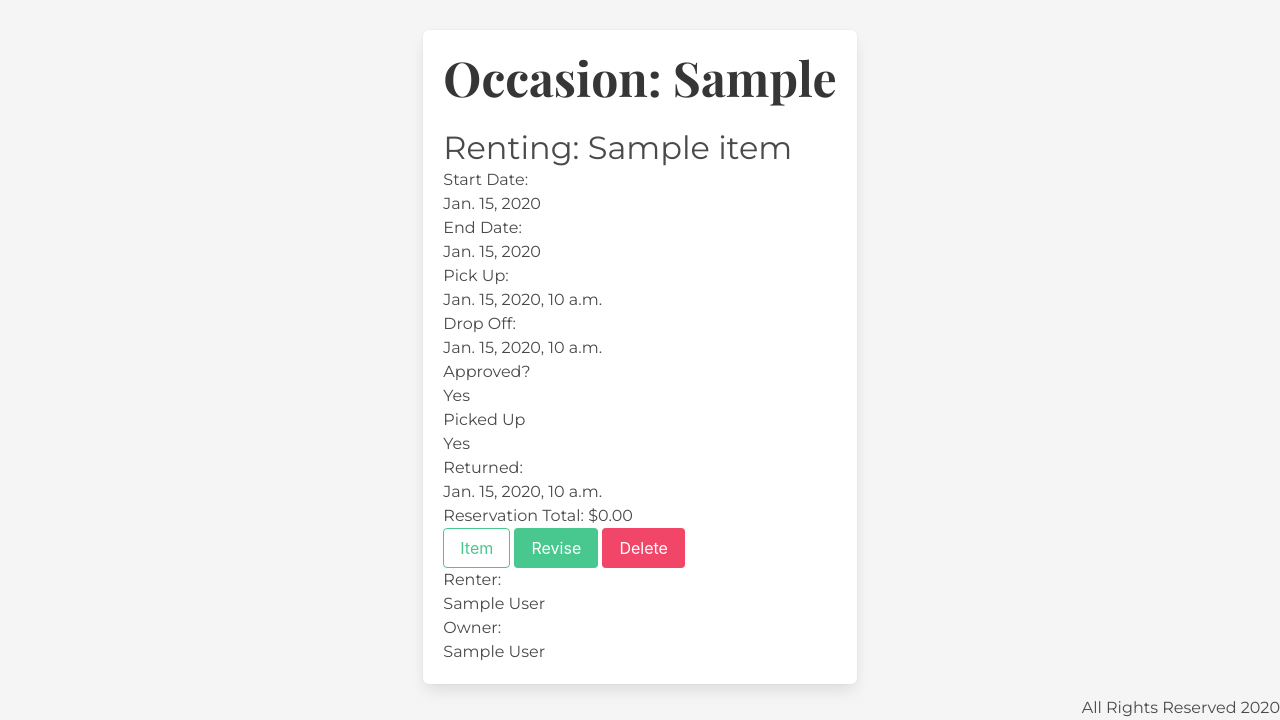
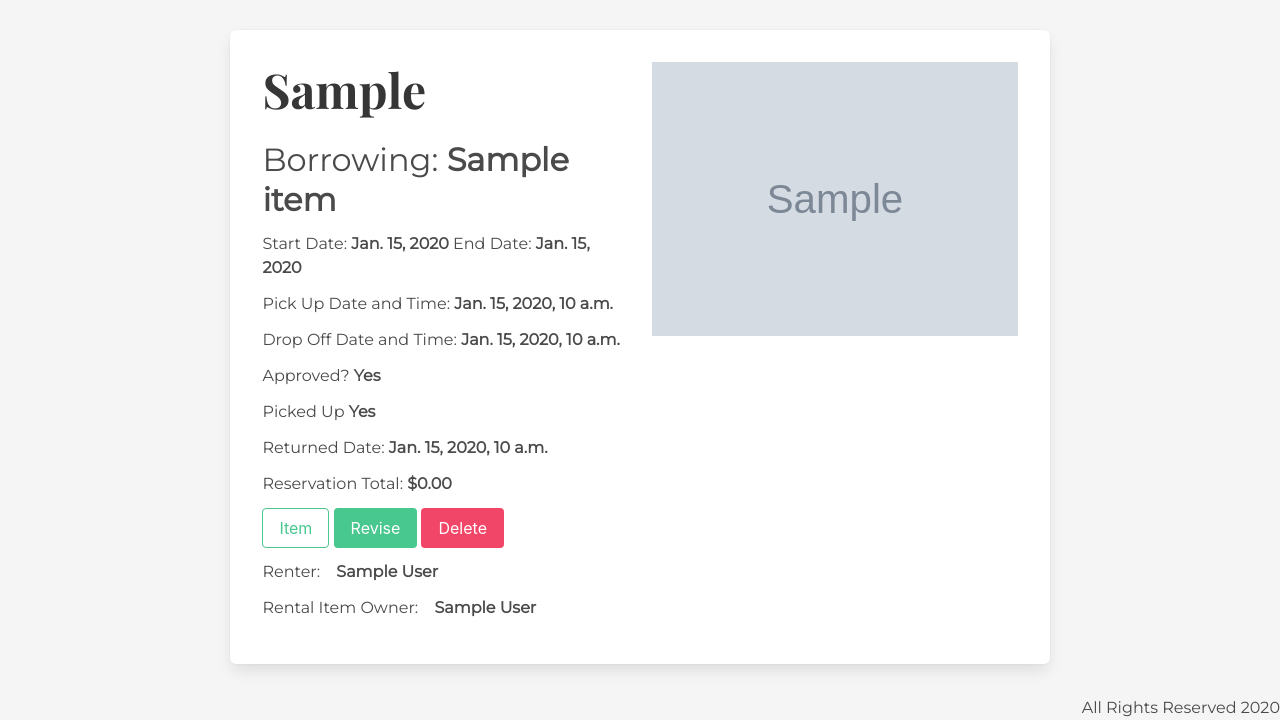
Before and after one commit to nathanjh-28/Borrow-This, a Django app: page /rez/1 in a window 1280 px wide. Shown: the part 80-800 px from the top of the page. Run offline with Django 3.2, Linux system fonts and the light colour scheme; a user stored in the database is signed in; tables that the repository leaves empty hold one stand-in row (values such as "Sample post"); grey boxes marked "Sample" are stand-in pictures; some libraries are stand-ins or nearby versions; some web fonts are replaced.

Commit message:
stopping point with styling

```diff
--- a/rentals_app/static/css/main.css
+++ b/rentals_app/static/css/main.css
@@ -52,6 +52,11 @@ input, textarea {
     margin-bottom: 1em;
 }
 
+input[type=checkbox]{
+    width: auto;
+    display: inline;
+}
+
 .width-80 {
     width: 80%;
 }
@@ -64,6 +69,10 @@ input, textarea {
 
 a {
     color: inherit;
+}
+
+.min-ht-column {
+    min-height: 80%;
 }
 
 
@@ -145,6 +154,7 @@ width: 80%;
     /* justify-content: center; */
     flex-direction: column;
     background-color: whitesmoke;
+    width: 100%;
 }
 
 /* parent of the header */
@@ -159,6 +169,7 @@ width: 80%;
     display: flex;
     flex-wrap: wrap;
     justify-content: flex-start;
+    width: 100%;
 }
 /* child of rental items */
 .br-rental-item{
@@ -222,11 +233,16 @@ width: 80%;
 
 .item-details-box{
     width: 100%;
+    height: 40%;
     display: flex;
 }
 
 .item-pics{
-    width: 50%;
+    width: 22%;
+}
+
+.item-details {
+    width: 22%;
 }
 
 .review-star{
--- a/rentals_app/templates/base.html
+++ b/rentals_app/templates/base.html
@@ -6,17 +6,15 @@
     <meta name="viewport" content="width=device-width, initial-scale=1.0">
     <title>Borrow This</title>
     <!-- Font Awesome -->
-    <!-- <link rel="stylesheet" href="https://maxcdn.bootstrapcdn.com/font-awesome/5.14.0/css/font-awesome.min.css"> -->
-
     <link rel="stylesheet" href="https://cdnjs.cloudflare.com/ajax/libs/font-awesome/5.14.0/css/all.min.css">
     <!-- Bulma CDN -->
     <link rel="stylesheet" href="https://cdn.jsdelivr.net/npm/bulma@0.9.0/css/bulma.min.css">
     <!-- Bulma Calendar Extension -->
-    <link href="{% static 'bulma-calendar/dist/css/bulma-calendar.min.css' %}" rel="stylesheet">
+    <!-- <link href="{% static 'bulma-calendar/dist/css/bulma-calendar.min.css' %}" rel="stylesheet"> -->
     <!-- Main CSS -->
     <link rel="stylesheet" type="text/css" href="{% static 'css/main.css' %}">
     <!-- Bulma Calendar Extension JS -->
-    <script defer src="{% static 'bulma-calendar/dist/js/bulma-calendar.min.js' %}"></script>
+    <!-- <script defer src="{% static 'bulma-calendar/dist/js/bulma-calendar.min.js' %}"></script> -->
     <!-- APP JS -->
     <script defer src="{%static 'js/app.js' %}"></script>
 
--- a/rentals_app/templates/browse.html
+++ b/rentals_app/templates/browse.html
@@ -116,7 +116,7 @@
 </script>
 
 
-    <section class="br-rental-items">
+    <section class="br-rental-items width-80">
         <!-- https://stackoverflow.com/questions/1107737/numeric-for-loop-in-django-templates -->
         {#}{% for i in '0123456789'|make_list %}{#}
             {#}{{ forloop.counter}}{#}
--- a/rentals_app/templates/reservation-detail.html
+++ b/rentals_app/templates/reservation-detail.html
@@ -2,37 +2,32 @@
 
 {% block content %}
 
-<div class="box mt-6">
-    <h1 class="title is-1">Occasion: {{rez.occasion}}</h1>
+<div class="box mt-6 width-80 columns">
+    <div class="column">
+        <h1 class="title is-1">{{rez.occasion}}</h1>
         <a href="{% url 'item_detail' rez.item.id %}">
-        <h2 class="subtitle is-3">Renting: {{rez.item.title}}</h2>
+            <h2 class="subtitle is-3 my-3">Borrowing: <span class="has-text-weight-bold">{{rez.item.title}}</h2></span>
         </a>
-    <p>Start Date: </p>
-        <p>{{rez.start_date}}</p>
-    <p>End Date: </p>
-    <p>{{rez.end_date}}</p>
-    <p>Pick Up: </p>
-    <p>{{rez.pick_up}}</p>
-    <p>Drop Off: </p>
-    <p>{{rez.drop_off}}</p>
-    <p>Approved? </p>
-    <p>{% if rez.approved %}
-        Yes
+        <p class="my-3">Start Date: <span class="has-text-weight-bold">{{rez.start_date}} </span>End Date: <span class="has-text-weight-bold">{{rez.end_date}}</span></p>
+        <p class="my-3">Pick Up Date and Time: <span class="has-text-weight-bold">{{rez.pick_up}}</span></p>
+        <p class="my-3"> Drop Off Date and Time: <span class="has-text-weight-bold">{{rez.drop_off}}</span></p>
+        <p class="my-3">Approved?
+            {% if rez.approved %}
+            <span class="has-text-weight-bold">Yes
             {% else %}
-        No
+            No</span>
             {% endif %}
         </p>
-    <p>Picked Up</p>
-    <p>{% if rez.picked_up %} Yes
-        {% else %} No
+        <p class="my-3"> Picked Up <span class="has-text-weight-bold">
+            {% if rez.picked_up %} Yes
+            {% else %} No </span>
             {% endif %}
         </p>
-    <p>Returned:</p>
-    <p>
-        {{rez.returned_date}}
+        <p class="my-3">Returned Date:
+            <span class="has-text-weight-bold">{{rez.returned_date}} </span>
         </p>
-    <p>
-        Reservation Total: ${{rez_total}}
+        <p class="my-3">
+            Reservation Total: <span class="has-text-weight-bold">${{rez_total}} </span>
         </p>
 
 
@@ -54,10 +49,18 @@
             <a href="{% url 'rez_delete' rez.id %}">
             <button class="button is-danger">Delete</button></a>
             {% endif %}
-        <p>Renter:</p>
-        <a href="{% url 'profile' rez.renter.id %}">{{rez.renter.display_name}}</a>
-        <p>Owner:</p>
-        <a href="{% url 'profile' rez.item.owner.id %}">{{rez.item.owner.display_name}}</a>
+            <p class="my-3">Renter:
+            <a class="has-text-weight-bold mx-3" href="{% url 'profile' rez.renter.id %}">{{rez.renter.display_name}}</a></p>
+            <p class="my-3">
+            Rental Item Owner:
+            <a class="has-text-weight-bold mx-3" href="{% url 'profile' rez.item.owner.id %}">{{rez.item.owner.display_name}}</a></p>
+    </div>
 
+
+        <div class="column">
+            <a href="{% url 'item_detail' rez.item.id %}">
+                <img src="{{rez.item.picture}}" alt="">
+                </a>
+        </div>
 </div>
 {% endblock%}
--- a/rentals_app/views.py
+++ b/rentals_app/views.py
@@ -58,11 +58,11 @@ def dashboard(request):
     user = request.user
     current_profile = Profile.objects.get(user_id=request.user.id)
     items = Rental_Item.objects.filter(owner_id=current_profile.id)
-    reservations = Reservation.objects.filter(renter_id=current_profile.id)
+    reservations = Reservation.objects.filter(renter_id=current_profile.id).order_by('start_date')
     item_ids = []
     for item in items:
         item_ids.append(item.id)
-    myreservations = Reservation.objects.filter(item_id__in=item_ids)
+    myreservations = Reservation.objects.filter(item_id__in=item_ids).order_by('start_date')
     needs_approval = myreservations.filter(approved=False)
     myreviews = Review.objects.filter(item_id__in=item_ids)
     context = {
@@ -196,7 +196,7 @@ def item_detail(request, item_id):
     item = Rental_Item.objects.get(id=item_id)
     user = request.user
     current_profile = Profile.objects.get(user_id=user.id)
-    reservations = Reservation.objects.filter(item_id=item.id)
+    reservations = Reservation.objects.filter(item_id=item.id).order_by('start_date')
     reviews = Review.objects.filter(item_id=item_id)
     context = {
         'item':item,
@@ -276,7 +276,7 @@ def add_rez(request, item_id):
     item = Rental_Item.objects.get(id=item_id)
     user = request.user
     current_profile = Profile.objects.get(user_id=user.id)
-    reservations = Reservation.objects.filter(item_id=item_id)
+    reservations = Reservation.objects.filter(item_id=item_id).order_by('start_date')
     if request.method == 'POST':
         form = ReservationForm(request.POST)
         if form.is_valid():
```
Also changed, not shown: rentals_app/templates/add-reservation.html (+17 -5 lines), rentals_app/templates/item-details.html (+11 -8 lines). Lines whose indentation alone changed are shown as unchanged.
